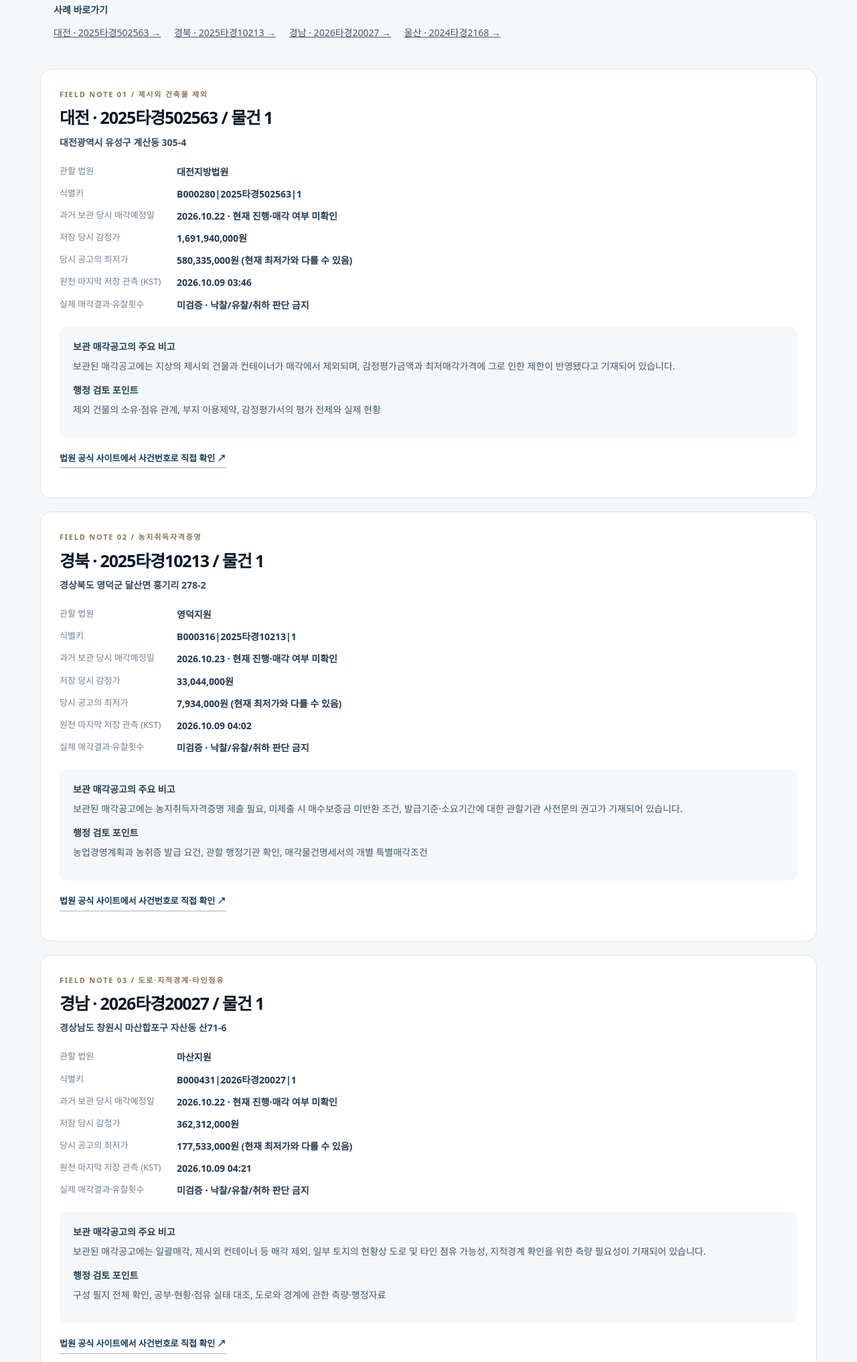
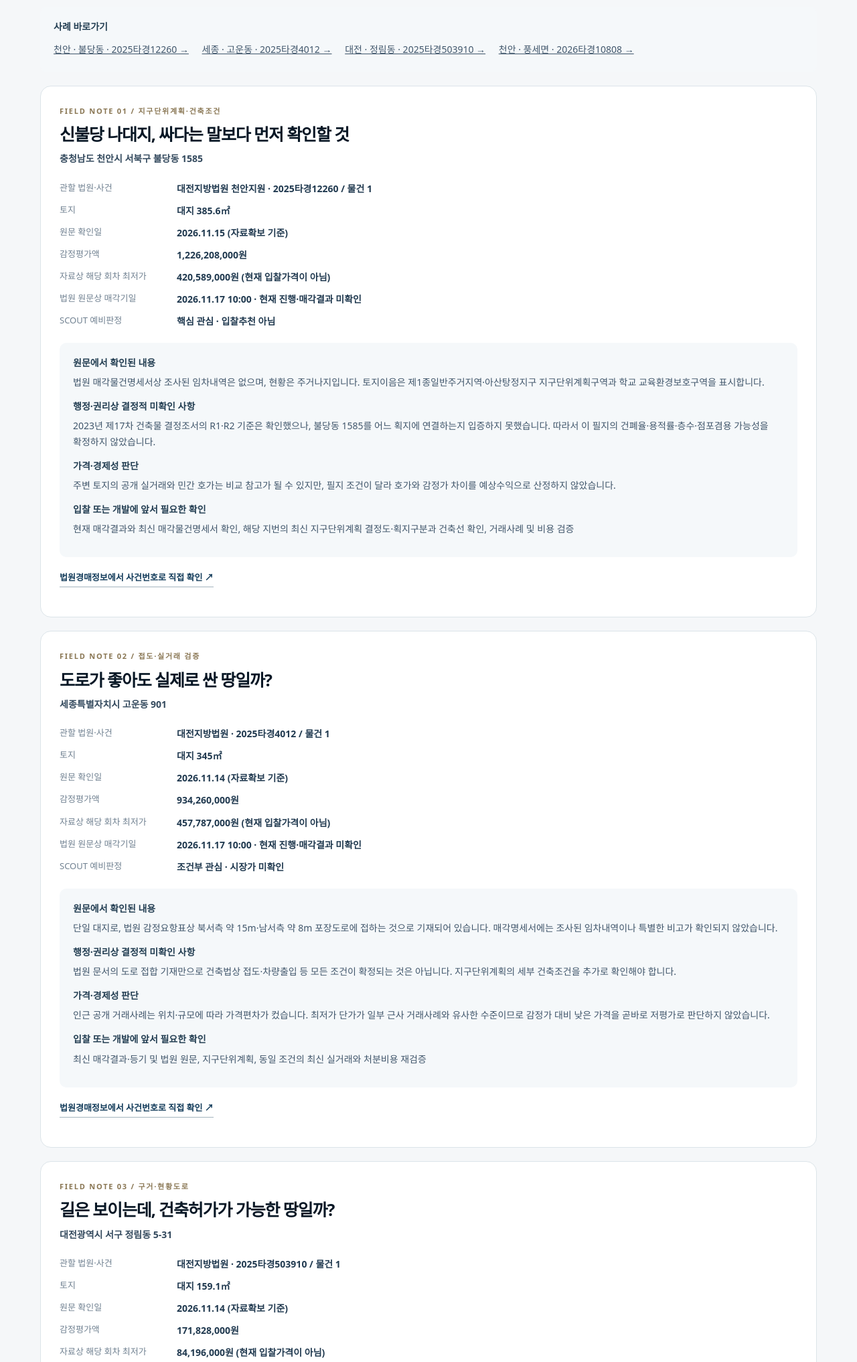
Before and after one commit to kjyb0304-arch/WISDOM, a plain HTML site: page scout-examples/index.html in a window 1280 px wide. Shown: the part 327-2361 px from the top of the page at 67% size. Drawn offline with Linux system fonts and the light colour scheme.

Commit message:
Publish source-checked November 2026 auction analysis details

```diff
--- a/scout-examples/index.html
+++ b/scout-examples/index.html
@@ -1,81 +1,104 @@
 <!doctype html>
 <html lang="ko"><head><meta charset="utf-8"><meta name="viewport" content="width=device-width, initial-scale=1">
-<title>법원경매 행정검토 사례 4건 | WISDOM(慧眼) 위즈덤 행정사사무소</title>
-<meta name="description" content="2026년 10월 9일 법원 매각공고 보관자료로 살펴보는 농취증·제시외 건물·지적경계·공사중단 4가지 경매토지 행정검토 사례. 현재 매각결과 미확인.">
-<link rel="canonical" href="https://www.wisdom-dj.co.kr/scout-examples/index.html">
+<title>2026년 11월 법원경매 수동검토 사례 4건 | WISDOM(慧眼) 위즈덤 행정사사무소</title>
+<meta name="description" content="천안 불당동 1585, 세종 고운동 901, 대전 정림동 5-31, 천안 풍세 보성리 793. 법원경매 수동 원문 검토와 건축규제·접도·지원시설 제한에 관한 예비 분석. 현재 매각 결과 미확인.">
+<link rel="canonical" href="https://wisdom-dj.co.kr/scout-examples/index.html">
 <link rel="stylesheet" href="/assets/ws-scout-cards.css">
-<style>body{margin:0;font-family:Pretendard,"Malgun Gothic",system-ui,sans-serif;background:#f5f7f9;color:#18283e}a{color:inherit}.ws-auction{min-height:100vh}.ws-auction .ws-detailcard{scroll-margin-top:30px}.ws-auction .ws-source p{margin:6px 0 13px;white-space:pre-line}.ws-auction .ws-detailcard dd{overflow-wrap:anywhere}.ws-auction .ws-archive{white-space:normal}</style>
+<style>body{margin:0;font-family:Pretendard,"Malgun Gothic",system-ui,sans-serif;background:#f5f7f9;color:#18283e}a{color:inherit}.ws-auction{min-height:100vh}.ws-auction .ws-detailcard{scroll-margin-top:30px}.ws-auction .ws-source p{margin:6px 0 13px;white-space:pre-line}.ws-auction .ws-detailcard dd{overflow-wrap:anywhere}.ws-auction .ws-archive{white-space:normal}.ws-auction .ws-footer a{color:#fff}</style>
 </head><body><main class="ws-auction"><div class="ws-wrap">
-<div class="ws-detailhead"><p class="ws-kicker">WISDOM SCOUT · ARCHIVED EXAMPLES</p>
+<div class="ws-detailhead"><p class="ws-kicker">WISDOM SCOUT · MANUAL REVIEW 2026.11</p>
 <h1>법원경매 물건, 행정적으로 무엇을 확인할까요?</h1>
-<p>2026년 10월 21일에 사례를 새로 선정했습니다. 가격·사건 기일의 출처는 10월 9일경 보관된 과거 법원 매각공고이며, 최신 매각결과를 확인한 실시간 경매정보나 투자 추천이 아닙니다.</p>
-<p><a class="ws-back" href="/index.html#wisdom-scout-sample">← 홈페이지 사례 카드로 돌아가기</a></p>
+<p>2026년 11월 대전본원·천안지원의 수동 검색목록과 실제 법원 원문을 토대로 정리한 4건입니다. 감정가와 자료상 최저가는 보관 당시 정보이며, 현재 매각결과·진행 여부는 확인되지 않았습니다. 이 페이지는 투자 권유나 건축허가 가능성에 대한 보증이 아닙니다.</p>
+<p><a class="ws-back" href="/index.html#wisdom-scout-sample">← 홈페이지 경매카드로 돌아가기</a></p>
 </div>
-<nav aria-label="사례 바로가기" class="ws-source"><strong>사례 바로가기</strong> <a href="#daejeon" style="display:inline-block;margin:5px 16px 5px 0">대전 · 2025타경502563 →</a> <a href="#gyeongbuk" style="display:inline-block;margin:5px 16px 5px 0">경북 · 2025타경10213 →</a> <a href="#gyeongnam" style="display:inline-block;margin:5px 16px 5px 0">경남 · 2026타경20027 →</a> <a href="#ulsan" style="display:inline-block;margin:5px 16px 5px 0">울산 · 2024타경2168 →</a></nav>
-<article class="ws-detailcard" id="daejeon">
- <p class="ws-index">FIELD NOTE 01 / 제시외 건축물 제외</p>
- <h2>대전 · 2025타경502563 / 물건 1</h2>
- <p class="ws-address">대전광역시 유성구 계산동 305-4</p>
+<nav aria-label="사례 바로가기" class="ws-source"><strong>사례 바로가기</strong> <a href="#buldang1585" style="display:inline-block;margin:5px 16px 5px 0">천안 · 불당동 · 2025타경12260 →</a> <a href="#gowoon901" style="display:inline-block;margin:5px 16px 5px 0">세종 · 고운동 · 2025타경4012 →</a> <a href="#jeongnim531" style="display:inline-block;margin:5px 16px 5px 0">대전 · 정림동 · 2025타경503910 →</a> <a href="#boseong793" style="display:inline-block;margin:5px 16px 5px 0">천안 · 풍세면 · 2026타경10808 →</a></nav>
+<article class="ws-detailcard" id="buldang1585">
+ <p class="ws-index">FIELD NOTE 01 / 지구단위계획·건축조건</p>
+ <h2>신불당 나대지, 싸다는 말보다 먼저 확인할 것</h2>
+ <p class="ws-address">충청남도 천안시 서북구 불당동 1585</p>
  <dl>
-  <dt>관할 법원</dt><dd>대전지방법원</dd>
-  <dt>식별키</dt><dd>B000280|2025타경502563|1</dd>
-  <dt>과거 보관 당시 매각예정일</dt><dd>2026.10.22 · 현재 진행·매각 여부 미확인</dd>
-  <dt>저장 당시 감정가</dt><dd>1,691,940,000원</dd>
-  <dt>당시 공고의 최저가</dt><dd>580,335,000원 (현재 최저가와 다를 수 있음)</dd>
-  <dt>원천 마지막 저장 관측 (KST)</dt><dd>2026.10.09 03:46</dd>
-  <dt>실제 매각결과·유찰횟수</dt><dd>미검증 · 낙찰/유찰/취하 판단 금지</dd>
+  <dt>관할 법원·사건</dt><dd>대전지방법원 천안지원 · 2025타경12260 / 물건 1</dd>
+  <dt>토지</dt><dd>대지 385.6㎡</dd>
+  <dt>원문 확인일</dt><dd>2026.11.15 (자료확보 기준)</dd>
+  <dt>감정평가액</dt><dd>1,226,208,000원</dd>
+  <dt>자료상 해당 회차 최저가</dt><dd>420,589,000원 (현재 입찰가격이 아님)</dd>
+  <dt>법원 원문상 매각기일</dt><dd>2026.11.17 10:00 · 현재 진행·매각결과 미확인</dd>
+  <dt>SCOUT 예비판정</dt><dd>핵심 관심 · 입찰추천 아님</dd>
  </dl>
- <div class="ws-source"><strong>보관 매각공고의 주요 비고</strong><p>보관된 매각공고에는 지상의 제시외 건물과 컨테이너가 매각에서 제외되며, 감정평가금액과 최저매각가격에 그로 인한 제한이 반영됐다고 기재되어 있습니다.</p><strong>행정 검토 포인트</strong><p>제외 건물의 소유·점유 관계, 부지 이용제약, 감정평가서의 평가 전제와 실제 현황</p></div>
- <p><a class="ws-link" href="https://www.courtauction.go.kr/" target="_blank" rel="noopener noreferrer">법원 공식 사이트에서 사건번호로 직접 확인 ↗</a></p>
+ <div class="ws-source">
+  <strong>원문에서 확인된 내용</strong><p>법원 매각물건명세서상 조사된 임차내역은 없으며, 현황은 주거나지입니다. 토지이음은 제1종일반주거지역·아산탕정지구 지구단위계획구역과 학교 교육환경보호구역을 표시합니다.</p>
+  <strong>행정·권리상 결정적 미확인 사항</strong><p>2023년 제17차 건축물 결정조서의 R1·R2 기준은 확인했으나, 불당동 1585를 어느 획지에 연결하는지 입증하지 못했습니다. 따라서 이 필지의 건폐율·용적률·층수·점포겸용 가능성을 확정하지 않았습니다.</p>
+  <strong>가격·경제성 판단</strong><p>주변 토지의 공개 실거래와 민간 호가는 비교 참고가 될 수 있지만, 필지 조건이 달라 호가와 감정가 차이를 예상수익으로 산정하지 않았습니다.</p>
+  <strong>입찰 또는 개발에 앞서 필요한 확인</strong><p>현재 매각결과와 최신 매각물건명세서 확인, 해당 지번의 최신 지구단위계획 결정도·획지구분과 건축선 확인, 거래사례 및 비용 검증</p>
+ </div>
+ <p><a class="ws-link" href="https://www.courtauction.go.kr/pgj/index.on" target="_blank" rel="noopener noreferrer">법원경매정보에서 사건번호로 직접 확인 ↗</a></p>
 </article>
-<article class="ws-detailcard" id="gyeongbuk">
- <p class="ws-index">FIELD NOTE 02 / 농지취득자격증명</p>
- <h2>경북 · 2025타경10213 / 물건 1</h2>
- <p class="ws-address">경상북도 영덕군 달산면 흥기리 278-2</p>
+<article class="ws-detailcard" id="gowoon901">
+ <p class="ws-index">FIELD NOTE 02 / 접도·실거래 검증</p>
+ <h2>도로가 좋아도 실제로 싼 땅일까?</h2>
+ <p class="ws-address">세종특별자치시 고운동 901</p>
  <dl>
-  <dt>관할 법원</dt><dd>영덕지원</dd>
-  <dt>식별키</dt><dd>B000316|2025타경10213|1</dd>
-  <dt>과거 보관 당시 매각예정일</dt><dd>2026.10.23 · 현재 진행·매각 여부 미확인</dd>
-  <dt>저장 당시 감정가</dt><dd>33,044,000원</dd>
-  <dt>당시 공고의 최저가</dt><dd>7,934,000원 (현재 최저가와 다를 수 있음)</dd>
-  <dt>원천 마지막 저장 관측 (KST)</dt><dd>2026.10.09 04:02</dd>
-  <dt>실제 매각결과·유찰횟수</dt><dd>미검증 · 낙찰/유찰/취하 판단 금지</dd>
+  <dt>관할 법원·사건</dt><dd>대전지방법원 · 2025타경4012 / 물건 1</dd>
+  <dt>토지</dt><dd>대지 345㎡</dd>
+  <dt>원문 확인일</dt><dd>2026.11.14 (자료확보 기준)</dd>
+  <dt>감정평가액</dt><dd>934,260,000원</dd>
+  <dt>자료상 해당 회차 최저가</dt><dd>457,787,000원 (현재 입찰가격이 아님)</dd>
+  <dt>법원 원문상 매각기일</dt><dd>2026.11.17 10:00 · 현재 진행·매각결과 미확인</dd>
+  <dt>SCOUT 예비판정</dt><dd>조건부 관심 · 시장가 미확인</dd>
  </dl>
- <div class="ws-source"><strong>보관 매각공고의 주요 비고</strong><p>보관된 매각공고에는 농지취득자격증명 제출 필요, 미제출 시 매수보증금 미반환 조건, 발급기준·소요기간에 대한 관할기관 사전문의 권고가 기재되어 있습니다.</p><strong>행정 검토 포인트</strong><p>농업경영계획과 농취증 발급 요건, 관할 행정기관 확인, 매각물건명세서의 개별 특별매각조건</p></div>
- <p><a class="ws-link" href="https://www.courtauction.go.kr/" target="_blank" rel="noopener noreferrer">법원 공식 사이트에서 사건번호로 직접 확인 ↗</a></p>
+ <div class="ws-source">
+  <strong>원문에서 확인된 내용</strong><p>단일 대지로, 법원 감정요항표상 북서측 약 15m·남서측 약 8m 포장도로에 접하는 것으로 기재되어 있습니다. 매각명세서에는 조사된 임차내역이나 특별한 비고가 확인되지 않았습니다.</p>
+  <strong>행정·권리상 결정적 미확인 사항</strong><p>법원 문서의 도로 접합 기재만으로 건축법상 접도·차량출입 등 모든 조건이 확정되는 것은 아닙니다. 지구단위계획의 세부 건축조건을 추가로 확인해야 합니다.</p>
+  <strong>가격·경제성 판단</strong><p>인근 공개 거래사례는 위치·규모에 따라 가격편차가 컸습니다. 최저가 단가가 일부 근사 거래사례와 유사한 수준이므로 감정가 대비 낮은 가격을 곧바로 저평가로 판단하지 않았습니다.</p>
+  <strong>입찰 또는 개발에 앞서 필요한 확인</strong><p>최신 매각결과·등기 및 법원 원문, 지구단위계획, 동일 조건의 최신 실거래와 처분비용 재검증</p>
+ </div>
+ <p><a class="ws-link" href="https://www.courtauction.go.kr/pgj/index.on" target="_blank" rel="noopener noreferrer">법원경매정보에서 사건번호로 직접 확인 ↗</a></p>
 </article>
-<article class="ws-detailcard" id="gyeongnam">
- <p class="ws-index">FIELD NOTE 03 / 도로·지적경계·타인점유</p>
- <h2>경남 · 2026타경20027 / 물건 1</h2>
- <p class="ws-address">경상남도 창원시 마산합포구 자산동 산71-6</p>
+<article class="ws-detailcard" id="jeongnim531">
+ <p class="ws-index">FIELD NOTE 03 / 구거·현황도로</p>
+ <h2>길은 보이는데, 건축허가가 가능한 땅일까?</h2>
+ <p class="ws-address">대전광역시 서구 정림동 5-31</p>
  <dl>
-  <dt>관할 법원</dt><dd>마산지원</dd>
-  <dt>식별키</dt><dd>B000431|2026타경20027|1</dd>
-  <dt>과거 보관 당시 매각예정일</dt><dd>2026.10.22 · 현재 진행·매각 여부 미확인</dd>
-  <dt>저장 당시 감정가</dt><dd>362,312,000원</dd>
-  <dt>당시 공고의 최저가</dt><dd>177,533,000원 (현재 최저가와 다를 수 있음)</dd>
-  <dt>원천 마지막 저장 관측 (KST)</dt><dd>2026.10.09 04:21</dd>
-  <dt>실제 매각결과·유찰횟수</dt><dd>미검증 · 낙찰/유찰/취하 판단 금지</dd>
+  <dt>관할 법원·사건</dt><dd>대전지방법원 · 2025타경503910 / 물건 1</dd>
+  <dt>토지</dt><dd>대지 159.1㎡</dd>
+  <dt>원문 확인일</dt><dd>2026.11.14 (자료확보 기준)</dd>
+  <dt>감정평가액</dt><dd>171,828,000원</dd>
+  <dt>자료상 해당 회차 최저가</dt><dd>84,196,000원 (현재 입찰가격이 아님)</dd>
+  <dt>법원 원문상 매각기일</dt><dd>2026.11.17 10:00 · 현재 진행·매각결과 미확인</dd>
+  <dt>SCOUT 예비판정</dt><dd>행정 검토 사례 · 해결 미확정</dd>
  </dl>
- <div class="ws-source"><strong>보관 매각공고의 주요 비고</strong><p>보관된 매각공고에는 일괄매각, 제시외 컨테이너 등 매각 제외, 일부 토지의 현황상 도로 및 타인 점유 가능성, 지적경계 확인을 위한 측량 필요성이 기재되어 있습니다.</p><strong>행정 검토 포인트</strong><p>구성 필지 전체 확인, 공부·현황·점유 실태 대조, 도로와 경계에 관한 측량·행정자료</p></div>
- <p><a class="ws-link" href="https://www.courtauction.go.kr/" target="_blank" rel="noopener noreferrer">법원 공식 사이트에서 사건번호로 직접 확인 ↗</a></p>
+ <div class="ws-source">
+  <strong>원문에서 확인된 내용</strong><p>법원 원문상 주거나지이며 매각명세서에 조사된 임차내역이 없습니다. 감정요항표에는 북서측 약 3~4m 현황도로와 남측 약 4m 포장이 언급됩니다.</p>
+  <strong>행정·권리상 결정적 미확인 사항</strong><p>북서측 포장통로의 공부상 지목이 '구거'로 파악되어 현황도로와 건축법상 도로의 법적 의미가 다릅니다. 남측 통로를 포함해 접도·사용권원·건축선과 허가 가능성을 단정할 수 없습니다.</p>
+  <strong>가격·경제성 판단</strong><p>표면상 최저가와 일부 주변 신고거래의 가격격차가 보이지만, 접도 문제와 개발 가능성의 차이만으로도 가격 차이가 발생할 수 있습니다. 해결 비용 없이 이익을 계산하지 않았습니다.</p>
+  <strong>입찰 또는 개발에 앞서 필요한 확인</strong><p>공적 도로지정·접도자료, 구거 관리 및 통행권원·건축선 확인, 실거래 필지조건과 현장 확인</p>
+ </div>
+ <p><a class="ws-link" href="https://www.courtauction.go.kr/pgj/index.on" target="_blank" rel="noopener noreferrer">법원경매정보에서 사건번호로 직접 확인 ↗</a></p>
 </article>
-<article class="ws-detailcard" id="ulsan">
- <p class="ws-index">FIELD NOTE 04 / 중단된 토목공사</p>
- <h2>울산 · 2024타경2168 / 물건 1</h2>
- <p class="ws-address">울산광역시 울주군 삼남읍 방기리 962-1</p>
+<article class="ws-detailcard" id="boseong793">
+ <p class="ws-index">FIELD NOTE 04 / 산업단지 지원시설구역</p>
+ <h2>산업단지 지원시설 땅, 아무 건물이나 지을 수 없다</h2>
+ <p class="ws-address">충청남도 천안시 동남구 풍세면 보성리 793</p>
  <dl>
-  <dt>관할 법원</dt><dd>울산지방법원</dd>
-  <dt>식별키</dt><dd>B000411|2024타경2168|1</dd>
-  <dt>과거 보관 당시 매각예정일</dt><dd>2026.10.22 · 현재 진행·매각 여부 미확인</dd>
-  <dt>저장 당시 감정가</dt><dd>3,320,576,000원</dd>
-  <dt>당시 공고의 최저가</dt><dd>1,627,082,000원 (현재 최저가와 다를 수 있음)</dd>
-  <dt>원천 마지막 저장 관측 (KST)</dt><dd>2026.10.09 04:05</dd>
-  <dt>실제 매각결과·유찰횟수</dt><dd>미검증 · 낙찰/유찰/취하 판단 금지</dd>
+  <dt>관할 법원·사건</dt><dd>대전지방법원 천안지원 · 2026타경10808 / 물건 1</dd>
+  <dt>토지</dt><dd>대지 599㎡</dd>
+  <dt>원문 확인일</dt><dd>2026.11.15 (자료확보 기준)</dd>
+  <dt>감정평가액</dt><dd>578,035,000원</dd>
+  <dt>자료상 해당 회차 최저가</dt><dd>283,238,000원 (현재 입찰가격이 아님)</dd>
+  <dt>법원 원문상 매각기일</dt><dd>2026.11.24 10:00 · 현재 진행·매각결과 미확인</dd>
+  <dt>SCOUT 예비판정</dt><dd>조건부 보류 · 업종제약 미확인</dd>
  </dl>
- <div class="ws-source"><strong>보관 매각공고의 주요 비고</strong><p>보관된 매각공고에는 아파트 착공 후 토목공사 중단 및 공사비 포함 평가, 유치권 신고서와 관련 확정판결의 제출, 재매각 관련 조건이 기재되어 있습니다. 이 안내는 권리관계에 대한 법률 판단이 아닙니다.</p><strong>행정 검토 포인트</strong><p>공사중단 현장과 개발 인허가 자료, 평가된 토목공사의 범위, 현행 매각물건명세서와 관련 법원 제출문서</p></div>
- <p><a class="ws-link" href="https://www.courtauction.go.kr/" target="_blank" rel="noopener noreferrer">법원 공식 사이트에서 사건번호로 직접 확인 ↗</a></p>
+ <div class="ws-source">
+  <strong>원문에서 확인된 내용</strong><p>법원 원문은 준공업지역·풍세일반산업단지 지원시설구역, 상업나지, 북서측 약 15m 포장도로 접합을 기재합니다. 건물 등 제시외 물건은 없다고 기재됩니다.</p>
+  <strong>행정·권리상 결정적 미확인 사항</strong><p>풍세일반산업단지 관리기본계획에 따라 지원시설구역은 일반 상업용지와 동일하게 취급할 수 없습니다. 공개 고시의 C1·C2와 C3~C10 블록별 허용시설이 다르며, 본 필지가 어떤 블록인지 아직 연결하지 못했습니다.</p>
+  <strong>가격·경제성 판단</strong><p>해당 구역에서 실제 허용되는 업종과 사업수요·임대 또는 매각가능성을 확인하기 전에는 감정가 대비 할인율만으로 경제성을 판단하지 않았습니다.</p>
+  <strong>입찰 또는 개발에 앞서 필요한 확인</strong><p>최신 매각기일·원문, 지원시설구역 블록·허용업종, 점유·입주관리 조건, 주변 실제 거래 및 사업수요 확인</p>
+ </div>
+ <p><a class="ws-link" href="https://www.courtauction.go.kr/pgj/index.on" target="_blank" rel="noopener noreferrer">법원경매정보에서 사건번호로 직접 확인 ↗</a></p>
 </article>
-<p class="ws-notice"><strong>자료 이용 안내</strong> · 2026년 10월 21일 게시 사례를 변경했지만 자료는 2026년 10월 9일경 관측한 과거 매각공고 저장본입니다. 매각기일과 가격, 물건 구성·특별매각조건 및 진행 상태는 이후 변경될 수 있습니다. 물건별 낙찰·유찰·취하·매각완료 및 유찰횟수는 미검증이며, 매각물건명세서·현황조사서·감정평가서와 법원 공식 공고를 최신 시점에 대조해야 합니다. 이 페이지는 행정자료 사전검토 설명용으로 투자수익·허가 가능성·낙찰 적정성을 보증하지 않습니다.</p>
+<p class="ws-notice"><strong>공통 유의사항</strong> · 2026년 11월 17일 오전 10시로 기재된 사건은 현재 기일이 경과했으므로, 자료상 회차별 최저가를 현재 입찰 가능가격으로 오인하지 마십시오. 매각기일은 변경될 수 있고, 매각결과·배당·점유·허용건축물·실거래가격·비용은 최신 자료로 별도 검증해야 합니다. 감정가격이나 호가와 차이가 난다는 이유만으로 수익이 발생하는 것은 아닙니다. 법원 원문, 현장 확인과 관련 행정규제를 대조한 후 판단해야 합니다.</p>
+<div class="ws-source" aria-label="과거 카드 기록"><strong>이전 공개사례 보존</strong><p>2026년 10월에 공개했던 대전 계산동·영덕 흥기리·마산 자산동·울산 방기리 4건도 이전 자료 그대로 남겨두었습니다.</p>
+<p><a href="/scout-examples/archive-20261021.html">2026년 10월 공개사례 보관본 보기 →</a></p></div>
+<div style="height:0;overflow:hidden" aria-hidden="true"><span id="daejeon"></span><span id="gyeongbuk"></span><span id="gyeongnam"></span><span id="ulsan"></span></div>
 <p style="text-align:center"><a class="ws-back" href="/index.html#wisdom-scout-sample">홈페이지로 돌아가기 ↗</a></p>
 </div></main></body></html>
```
